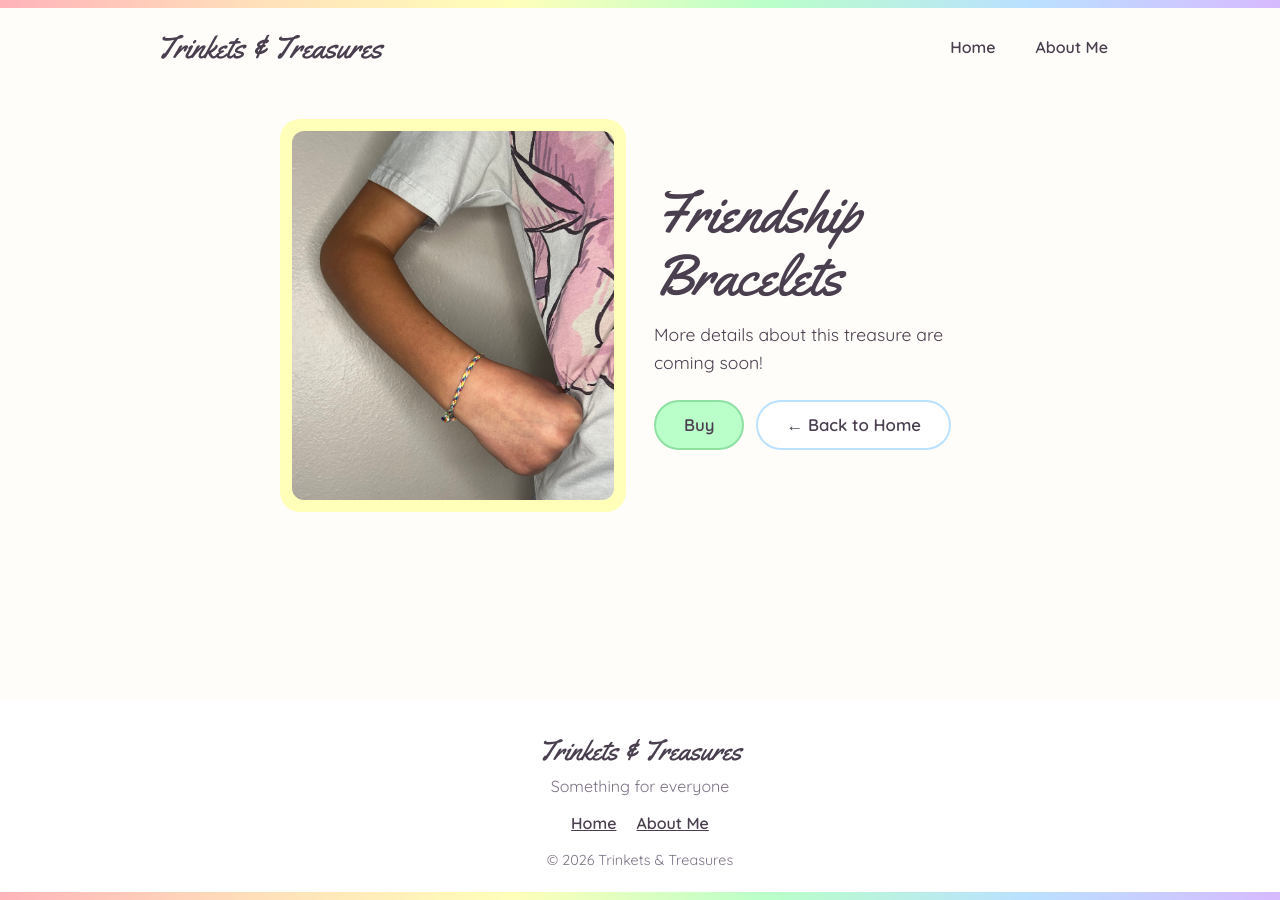
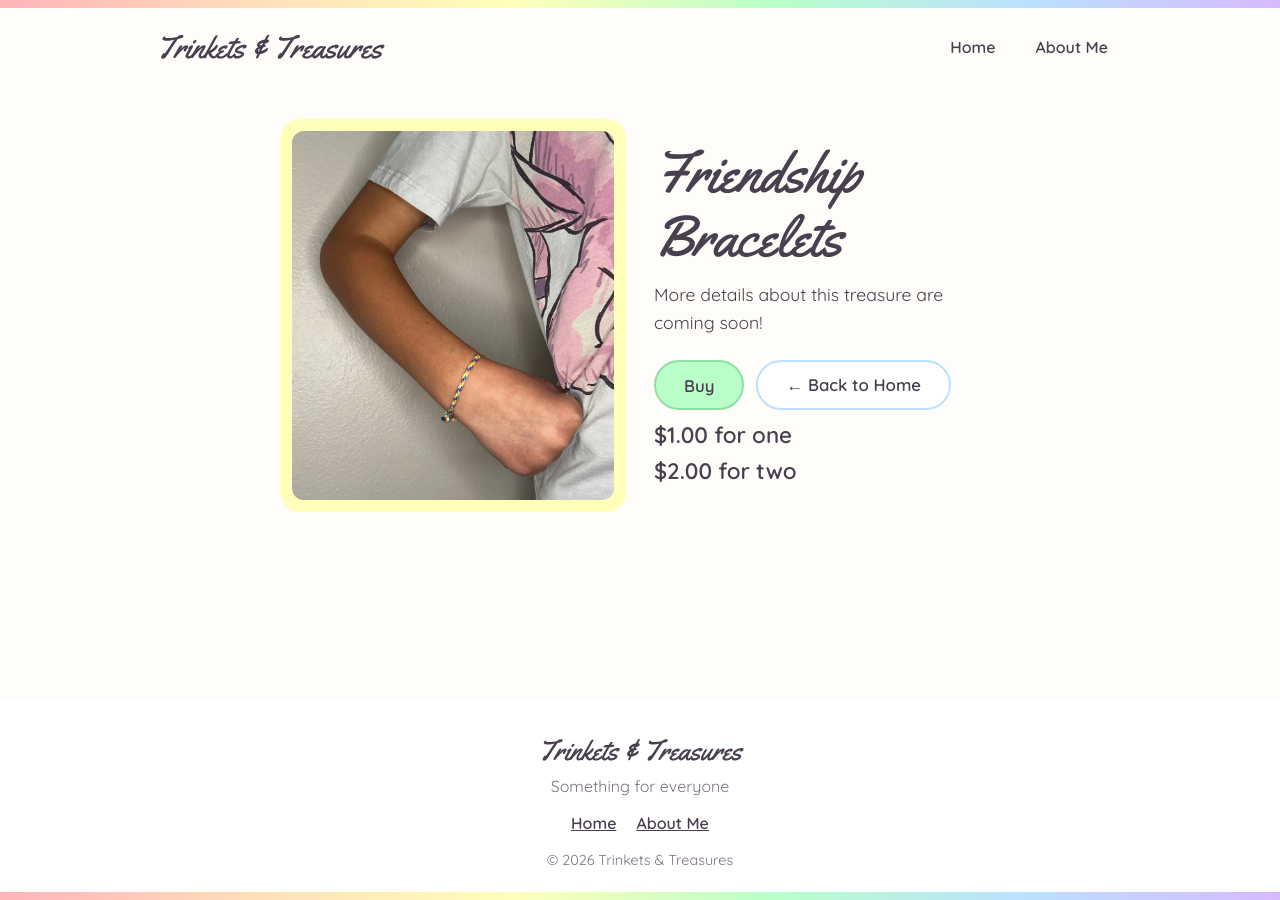
Before and after one commit to LucysTrinketsandTreasures/website-files, a Jekyll site: the page built from _products/friendship-bracelets.md, in a window 1280 px wide. Built offline with Jekyll 4.4.1, drawn with Linux system fonts in a browser that asks for light colours.

Commit message:
Add pricing to friendship bracelets

```diff
--- a/_products/friendship-bracelets.md
+++ b/_products/friendship-bracelets.md
@@ -4,7 +4,7 @@ title: Friendship Bracelets
 image: friendship-bracelet.jpeg
 order: 3
 color: pastel-yellow
-price:
+price: "$1.00 for one<br>$2.00 for two"
 buy_link:
 ---
 More details about this treasure are coming soon!
```
